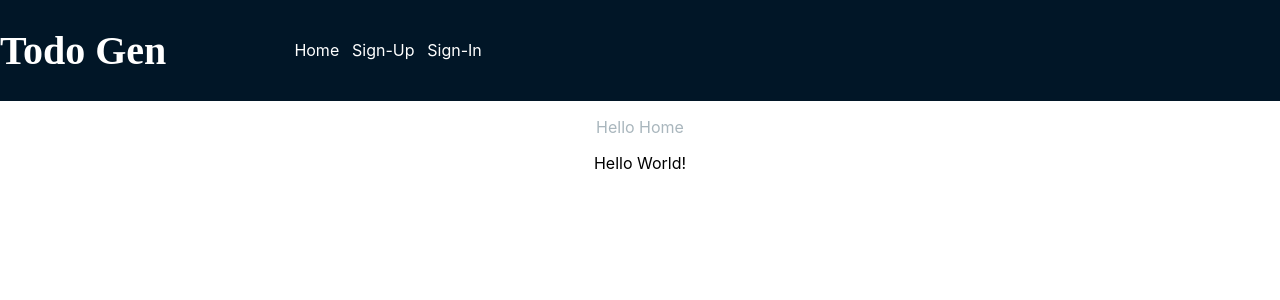
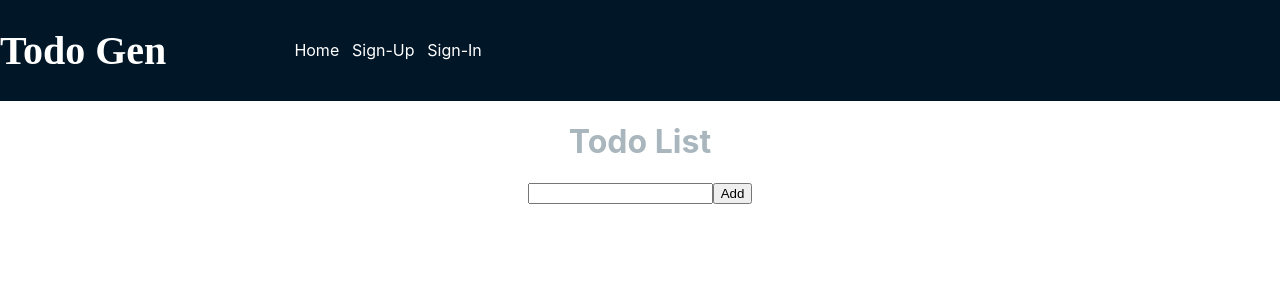
Before and after one commit to OyakiMasu/Todo-Gen, a React (Create React App) app: page /sign-up in a window 1280 px wide. Shown: the top 300 px of the page. Built offline with nearby package versions, Linux system fonts and the light colour scheme; no server answers.

Commit message:
Creating the add todos

```diff
--- a/src/App.js
+++ b/src/App.js
@@ -7,7 +7,6 @@ function App() {
     <div className="App">
     <Home/>
 
-      <p>Hello World!</p>
     </div>
   );
 }
--- a/src/components/Home.js
+++ b/src/components/Home.js
@@ -1,11 +1,13 @@
 import React from "react";
 import Navbar from "./Navbar";
+import Todos from "./Todos";
 
 function Home(){
     return(
     <div className="home">
     <Navbar/>
-        <p> Hello Home</p>
+    <Todos/>
+        {/* <p> Hello Home</p> */}
     </div>
     )
 }
--- a/src/components/Todos.js
+++ b/src/components/Todos.js
@@ -1,6 +1,47 @@
-import React from "react";
+import React, { useEffect, useState } from "react";
 
 function Todos(){
+    const [todos, setTodos] = useState([]);
+    const [todo, setTodo] = useState('');
+
+    useEffect(() => {
+        fetch('http://localhost:8000/todos')
+        .then(response => response.json())
+        .then(data => setTodos(data))
+        .catch(error => console.error(error))
+    }, []);
+
+    const handleAddTodo = event => {
+        event.preventDefault();
+        fetch('http://localhost:8000/todos', {
+          method: 'POST',
+          headers: {
+            'Content-Type': 'application/json'
+          },
+          body: JSON.stringify({ todo })
+        })
+          .then(response => response.json())
+          .then(data => {
+            setTodos([...todos, data]);
+            setTodo('');
+          })
+          .catch(error => console.error(error));
+      };
+
+    return (
+        <div className="todos">
+            <h1>Todo List</h1>
+
+        <form onSubmit={handleAddTodo}>
+         <input
+          type="text"
+          value={todo}
+          onChange={event => setTodo(event.target.value)}
+        />
+        <button>Add</button>
+      </form>
+        </div>
+    )
 
 }
 
```
